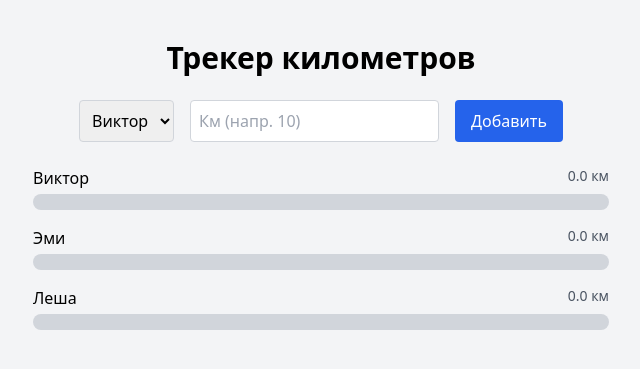
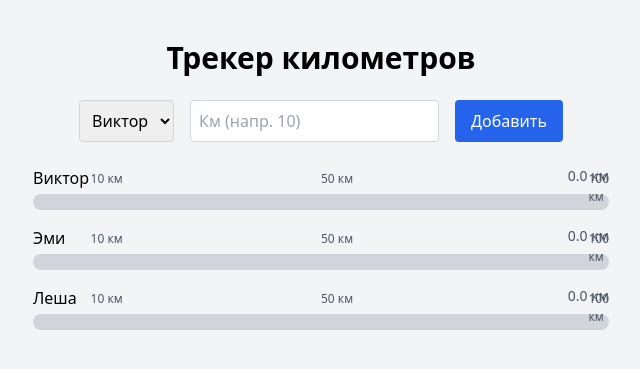
Before and after one commit to alex2romanov/km-tracker, a Flask app: page / in a window 1280 px wide. Shown: the top 369 px of the page, without its empty margins (319-959 px from the left). Run offline with Flask 3, Linux system fonts and the light colour scheme; some libraries are stand-ins or nearby versions.

Commit message:
Added рубежные точки

```diff
--- a/app.py
+++ b/app.py
@@ -19,7 +19,7 @@ def ensure_data_file():
         # Создаем директорию, если она не существует
         if data_dir and not os.path.exists(data_dir):
             os.makedirs(data_dir)
-            os.chmod(data_dir, 0o777)  # Устанавливаем права на директорию
+            os.chmod(data_dir, 0o777)
             print(f"Created directory: {data_dir}")
 
         # Создаем файл data.json с начальными данными, если он не существует
@@ -27,7 +27,7 @@ def ensure_data_file():
             initial_data = {name: 0.0 for name in VALID_NAMES}
             with open(DATA_FILE, "w", encoding="utf-8") as f:
                 json.dump(initial_data, f, ensure_ascii=False, indent=2)
-            os.chmod(DATA_FILE, 0o666)  # Устанавливаем права на файл
+            os.chmod(DATA_FILE, 0o666)
             print(f"Created initial data file: {DATA_FILE}")
     except Exception as e:
         print(f"Error initializing data file: {e}")
@@ -36,11 +36,10 @@ def ensure_data_file():
 
 def load_data():
     try:
-        ensure_data_file()  # Убедимся, что файл и директория существуют
+        ensure_data_file()
         with open(DATA_FILE, "r", encoding="utf-8") as f:
             data = json.load(f)
             print(f"Loaded data: {data}")
-            # Ensure all valid names have an entry, defaulting to 0
             for name in VALID_NAMES:
                 if name not in data:
                     data[name] = 0.0
@@ -70,7 +69,7 @@ def index():
             name = request.form["name"]
             try:
                 km = float(request.form["km"])
-                if name in VALID_NAMES:  # Only process if name is valid
+                if name in VALID_NAMES:
                     data[name] = data.get(name, 0.0) + km
                     save_data(data)
             except ValueError as e:
@@ -80,7 +79,7 @@ def index():
         # Sort by kilometers and find max for percentage with safe fallback
         sorted_data = dict(sorted(data.items(), key=lambda x: -x[1]))
         values = list(sorted_data.values())
-        max_km = max(values) if values and max(values) > 0 else 1  # Fallback to 1 if all values are 0 or empty
+        max_km = 100  # Фиксируем максимальную шкалу на 100 км
         print(f"Rendering template with sorted_data: {sorted_data}, max_km: {max_km}")
         return render_template("index.html", data=sorted_data, max_km=max_km, valid_names=VALID_NAMES)
     except Exception as e:
--- a/templates/index.html
+++ b/templates/index.html
@@ -39,6 +39,17 @@
     .w-full { width: 100%; }
     .max-w-xl { max-width: 36rem; }
     .hover\:bg-blue-700:hover { background-color: #1d4ed8; }
+
+    /* Стили для рубежных точек */
+    .milestone {
+      position: relative;
+      top: -1.5rem;
+      font-size: 0.75rem;
+      color: #4b5563;
+    }
+    .milestone-10 { left: 10%; }
+    .milestone-50 { left: 50%; }
+    .milestone-100 { left: 100%; transform: translateX(-100%); }
   </style>
 </head>
 <body class="bg-gray-100 min-h-screen flex flex-col items-center justify-start py-10">
@@ -61,10 +72,14 @@
           <span class="font-medium">{{ name }}</span>
           <span class="text-sm text-gray-600">{{ "%.1f" | format(km) }} км</span>
         </div>
-        <div class="w-full bg-gray-300 rounded-full h-4">
+        <div class="w-full bg-gray-300 rounded-full h-4 relative">
           <div class="h-4 rounded-full {{ 'bg-purple-500' if name == 'Виктор' else 'bg-pink-500' if name == 'Эми' else 'bg-blue-500' if name == 'Леша' else 'bg-green-500' }}"
-               style="width: {{ (km / max_km * 100) | round }}%">
+               style="width: {{ (km / 100 * 100) | round }}%">
           </div>
+          <!-- Рубежные точки -->
+          <span class="milestone milestone-10 absolute">10 км</span>
+          <span class="milestone milestone-50 absolute">50 км</span>
+          <span class="milestone milestone-100 absolute">100 км</span>
         </div>
       </div>
     {% endfor %}
```
